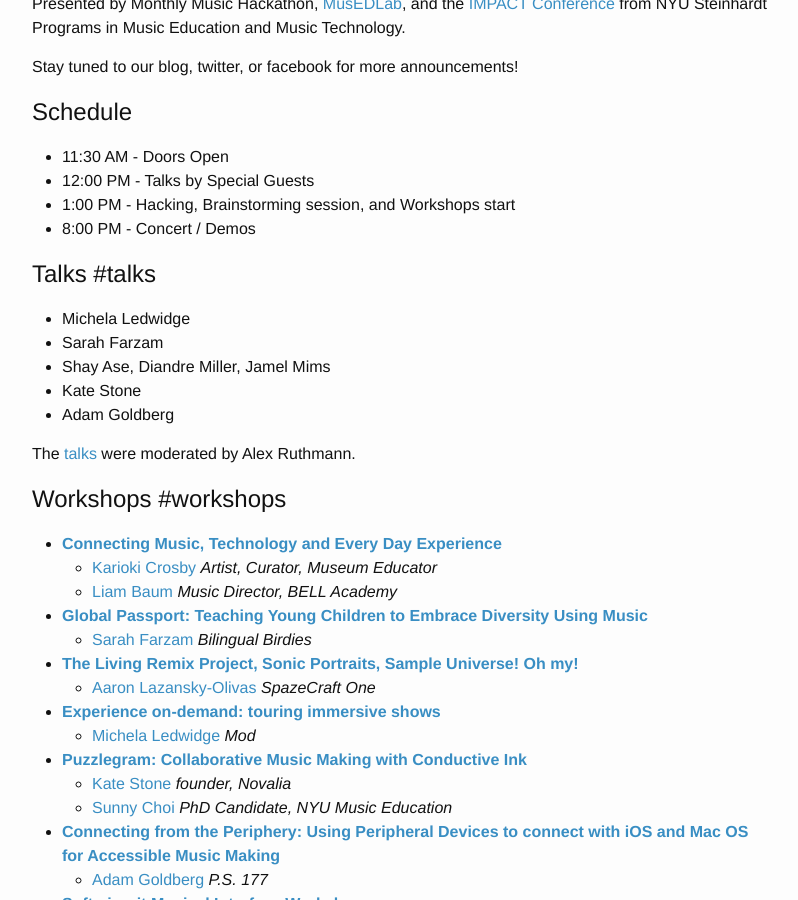
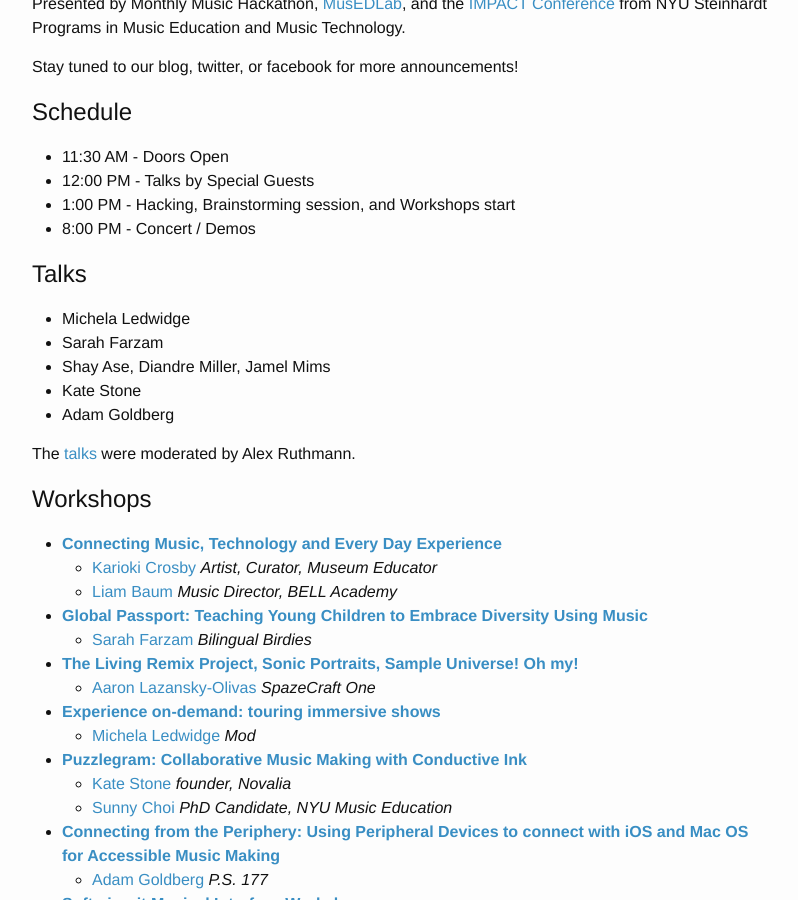
Before and after one commit to musichackathon/mmh_jekyll, a Jekyll site: the page built from _events/2017-08-05.md, in a window 1280 px wide and 900 px high, scrolled down 473 px. Shown: the whole window, without its empty margins (238-1036 px from the left). Built offline with Jekyll 4.4.1, drawn with Linux system fonts in a browser that asks for light colours.

Commit message:
Undo anchors

```diff
--- a/_events/2017-08-05.md
+++ b/_events/2017-08-05.md
@@ -20,7 +20,7 @@
 - 1:00 PM - Hacking, Brainstorming session, and Workshops start
 - 8:00 PM - Concert / Demos
 
-# Talks #talks
+# Talks
 
 - Michela Ledwidge
 - Sarah Farzam
@@ -30,7 +30,7 @@
 
 The [talks](https://impactconference2017.sched.com/event/Bfrc/opening-short-talks) were moderated by Alex Ruthmann.
 
-# Workshops #workshops
+# Workshops
 
 - [**Connecting Music, Technology and Every Day Experience**](https://impactconference2017.sched.com/event/BcpZ/authentic-connections-connecting-music-technology-and-everyday-experience-using-makey-makey-and-scratch)
     - [Karioki Crosby](http://portraitofacreative.com/karioki_crosby/) *Artist, Curator, Museum Educator*
```
